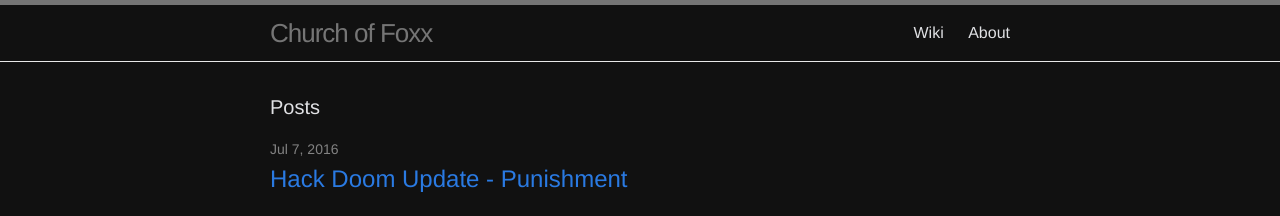
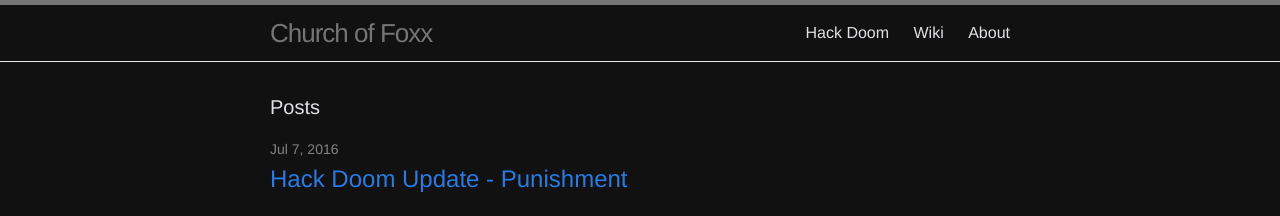
Before and after one commit to h0ck3ystyx/frozenfoxx.github.io, a Jekyll site: the page built from index.html, in a window 1280 px wide and 900 px high. Shown: the top 216 px of the window. Built offline with Jekyll 4.4.1, drawn with Linux system fonts in a browser that asks for light colours; the list of posts is cut into pages by our own code.

Commit message:
Update header.html

```diff
--- a/_includes/header.html
+++ b/_includes/header.html
@@ -14,7 +14,8 @@
       </a>
 
       <div class="trigger">
-          <a class="page-link" href="https://wiki.churchoffoxx.net">Wiki</a>
+          <a class="page-link" href="https://github.com/frozenfoxx/hack-doom">Hack Doom</a>
+          <a class="page-link" href="https://github.com/frozenfoxx/frozenfoxx.github.io/wiki">Wiki</a>
         {% for page in site.pages %}
           {% if page.title %}
           <a class="page-link" href="{{ page.url | prepend: site.baseurl }}">{{ page.title }}</a>
```
